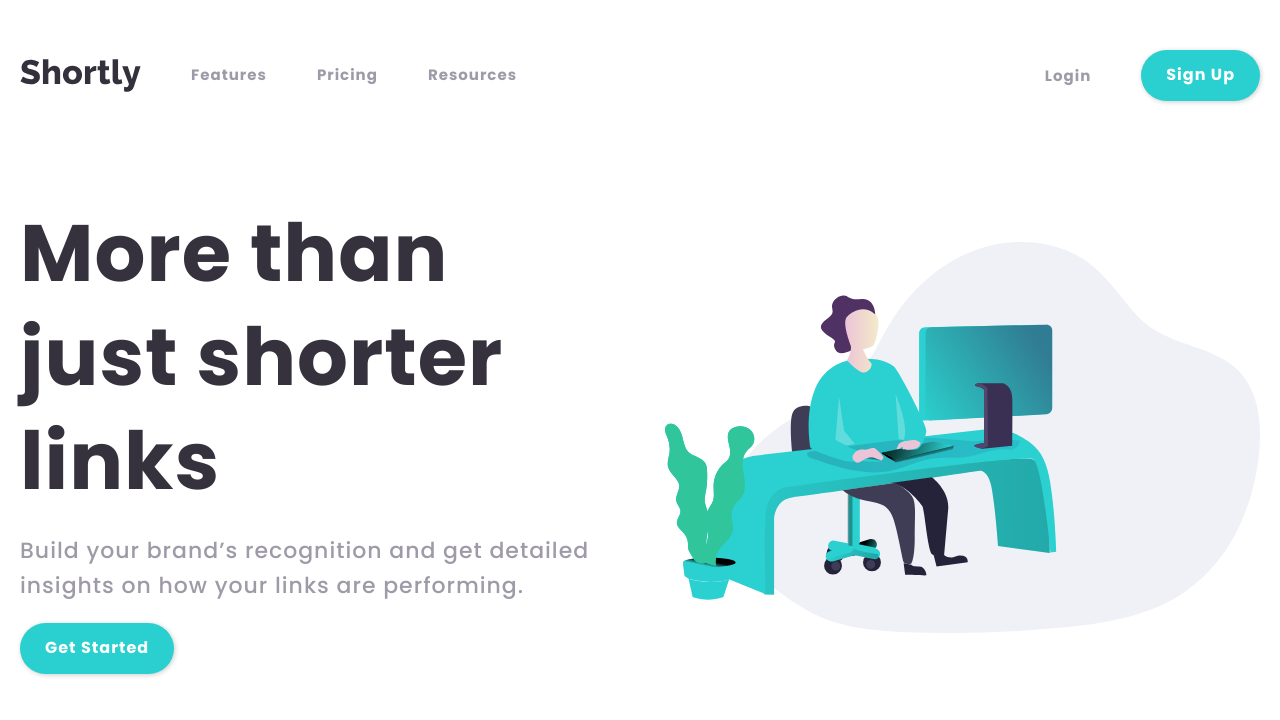
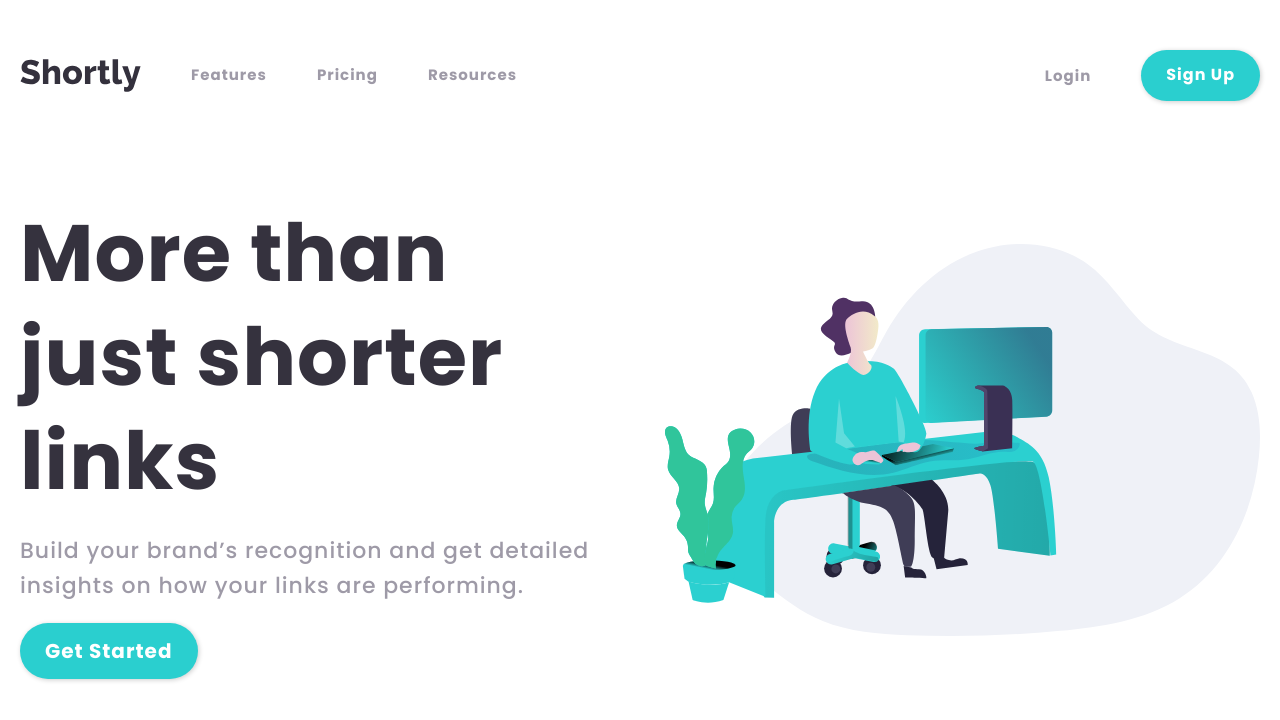
Before and after one commit to freetart/FEM-url-shortening-api, a React (Create React App) app: page / in a window 1280 px wide. Shown: the top 720 px of the page. Built offline with nearby package versions, Linux system fonts and the light colour scheme.

Commit message:
created shorten link component

```diff
--- a/src/components/Hero.js
+++ b/src/components/Hero.js
@@ -24,7 +24,7 @@ const Hero = () => {
             Build your brand’s recognition and get detailed insights on how your
             links are performing.
           </Paragraph>
-          <Button primary>Get Started</Button>
+          <Button primaryLg>Get Started</Button>
         </div>
         <img
           src={heroImg}
--- a/src/components/Navbar.js
+++ b/src/components/Navbar.js
@@ -40,7 +40,7 @@ const Navbar = () => {
         </div>
         <div className="nav-cta">
           <NavLink href="#!">Login</NavLink>
-          <Button href="#!" primary>
+          <Button href="#!" primarySm>
             Sign Up
           </Button>
         </div>
--- a/src/components/styledElements/Buttons.js
+++ b/src/components/styledElements/Buttons.js
@@ -5,22 +5,41 @@ const Button = styled.a`
   ${headingStyles}
   border: 0;
   outline: 0;
-  border-radius: var(--btnRadius);
   padding: 1.5rem 2.5rem;
-  font-size: 1.6rem;
+  cursor: pointer;
   box-shadow: var(--mainShadow);
   transition: var(--mainTransition);
 
-  ${({ primary }) =>
-    primary &&
+  &:hover,
+  &:focus {
+    opacity: 0.8;
+  }
+
+  ${({ primarySm }) =>
+    primarySm &&
     css`
+      font-size: 1.6rem;
       background-color: var(--teal);
       color: var(--white);
+      border-radius: var(--btnRadius);
+    `}
 
-      &:hover,
-      &:focus {
-        opacity: 0.8;
-      }
+  ${({ primaryLg }) =>
+    primaryLg &&
+    css`
+      font-size: 2rem;
+      background-color: var(--teal);
+      color: var(--white);
+      border-radius: var(--btnRadius);
+    `}
+
+  ${({ secondary }) =>
+    secondary &&
+    css`
+      font-size: 2rem;
+      background-color: var(--teal);
+      color: var(--white);
+      border-radius: var(--mainRadius);
     `}
 `;
 
--- a/src/components/styledElements/Paragraphs.js
+++ b/src/components/styledElements/Paragraphs.js
@@ -7,9 +7,9 @@ const Paragraph = styled.p`
   ${({ hero }) =>
     hero &&
     css`
-      color: var(--darkGray);
       font-size: 2.2rem;
       padding: 2rem 0;
+      color: var(--darkGray);
     `}
 `;
 
```
Also changed, not shown: src/components/ShortenLink.js (added, +49 -0 lines).
